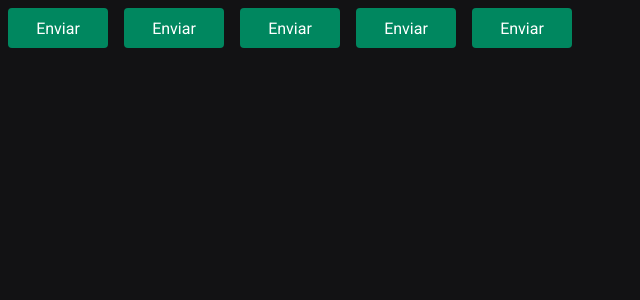
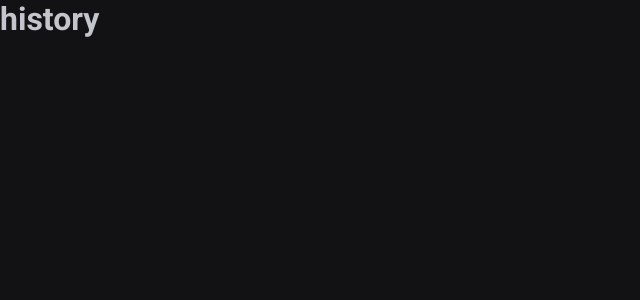
Before and after one commit to ericlys/Pomodoro, a React (Vite) app: page /history in a window 1280 px wide. Shown: the top 300 px of the page, without its empty margins (0-640 px from the left). Built offline with nearby package versions, Linux system fonts and the light colour scheme.

Commit message:
feat: adding routes

```diff
--- a/package.json
+++ b/package.json
@@ -12,6 +12,7 @@
   "dependencies": {
     "react": "^18.2.0",
     "react-dom": "^18.2.0",
+    "react-router-dom": "^6.3.0",
     "styled-components": "^5.3.5"
   },
   "devDependencies": {
--- a/src/App.tsx
+++ b/src/App.tsx
@@ -1,5 +1,7 @@
+import { BrowserRouter } from 'react-router-dom'
 import { ThemeProvider } from 'styled-components'
-import { Button } from './components/Button'
+import { Router } from './Router'
+
 import { GlobalStyle } from './styles/global'
 
 import { defaultTheme } from './styles/themes/default'
@@ -7,12 +9,9 @@ import { defaultTheme } from './styles/themes/default'
 export function App() {
   return (
     <ThemeProvider theme={defaultTheme}>
-      <Button variant="primary" />
-      <Button variant="secondary" />
-      <Button variant="success" />
-      <Button variant="danger" />
-      <Button />
-
+      <BrowserRouter>
+        <Router />
+      </BrowserRouter>
       <GlobalStyle />
     </ThemeProvider>
   )
--- /dev/null
+++ b/src/Router.tsx
@@ -0,0 +1,14 @@
+import { Route, Routes } from 'react-router-dom'
+import { History } from './pages/History'
+import { Home } from './pages/Home'
+
+export function Router() {
+  return (
+    <Routes>
+      <Route>
+        <Route path="/" element={<Home />} />
+        <Route path="/history" element={<History />} />
+      </Route>
+    </Routes>
+  )
+}
--- a/src/components/Button.styles.ts
+++ /dev/null
@@ -1,32 +0,0 @@
-import styled, { css } from 'styled-components'
-
-export type ButtonVariant = 'primary' | 'secondary' | 'danger' | 'success'
-
-interface ButtonContainerProps {
-  variant: ButtonVariant
-}
-
-const buttonVariants = {
-  primary: 'purple',
-  secondary: 'orange',
-  danger: 'red',
-  success: 'green',
-}
-
-export const ButtonContainer = styled.button<ButtonContainerProps>`
-  width: 100px;
-  height: 40px;
-  border-radius: 4px;
-  border: 0;
-  margin: 8px;
-  cursor: pointer;
-
-  background-color: ${(props) => props.theme['green-500']};
-  color: ${(props) => props.theme.white};
-
-  /* ${(props) => {
-    return css`
-      background-color: ${buttonVariants[props.variant]};
-    `
-  }} */
-`
--- a/src/components/Button.tsx
+++ /dev/null
@@ -1,9 +0,0 @@
-import { ButtonContainer, ButtonVariant } from './Button.styles'
-
-interface ButtonProps {
-  variant?: ButtonVariant
-}
-
-export function Button({ variant = 'primary' }: ButtonProps) {
-  return <ButtonContainer variant={variant}>Enviar</ButtonContainer>
-}
--- /dev/null
+++ b/src/pages/History.tsx
@@ -0,0 +1,3 @@
+export function History() {
+  return <h1>history</h1>
+}
--- /dev/null
+++ b/src/pages/Home.tsx
@@ -0,0 +1,3 @@
+export function Home() {
+  return <h1>home</h1>
+}
```
Also changed, not shown: 1 other file (tests, documents, lock files or other folders).
